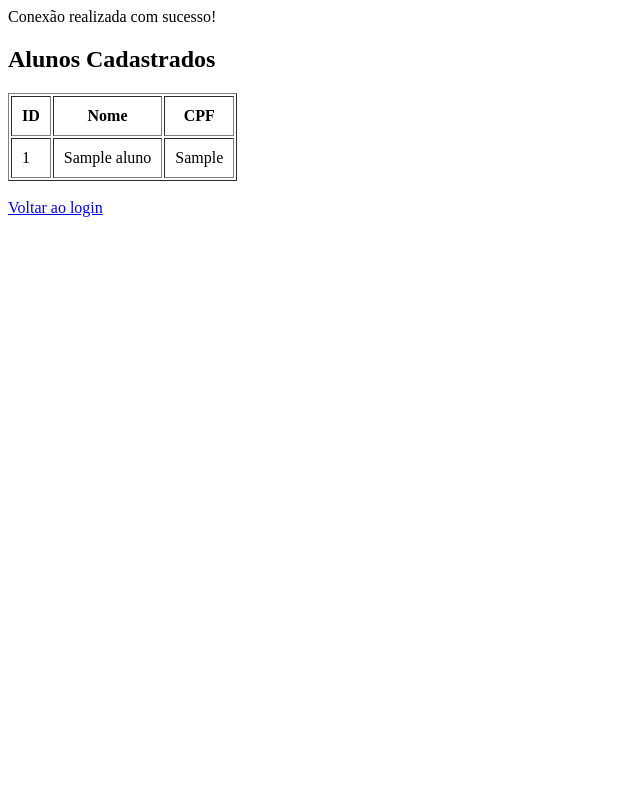
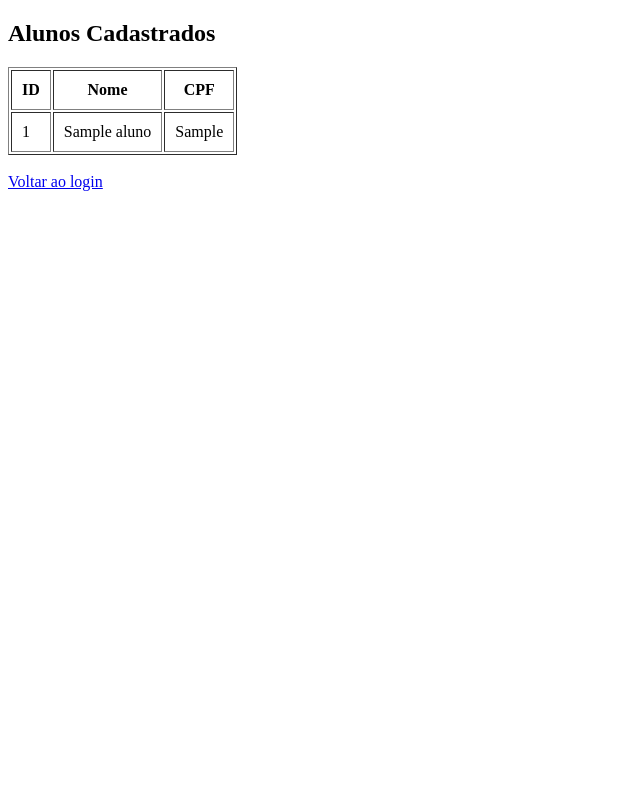
Before and after one commit to 122057-code/nayaraa, a PHP site: page /lista.php in a window 1280 px wide. Shown: the whole page, without its empty margins (0-640 px from the left). Run offline with PHP 8.4, Linux system fonts and the light colour scheme; tables that the repository leaves empty or names only in its code hold one stand-in row (values such as "Sample post").

Commit message:
coloquei duas barras

```diff
--- a/conecta.php
+++ b/conecta.php
@@ -15,7 +15,7 @@ try {
 
     $conexao->setAttribute(PDO::ATTR_ERRMODE, PDO::ERRMODE_EXCEPTION);
 
-    echo "Conexão realizada com sucesso!";
+    //echo "Conexão realizada com sucesso!";
 
 } catch (PDOException $e) {
     echo "Erro na conexão: " . $e->getMessage();
```
